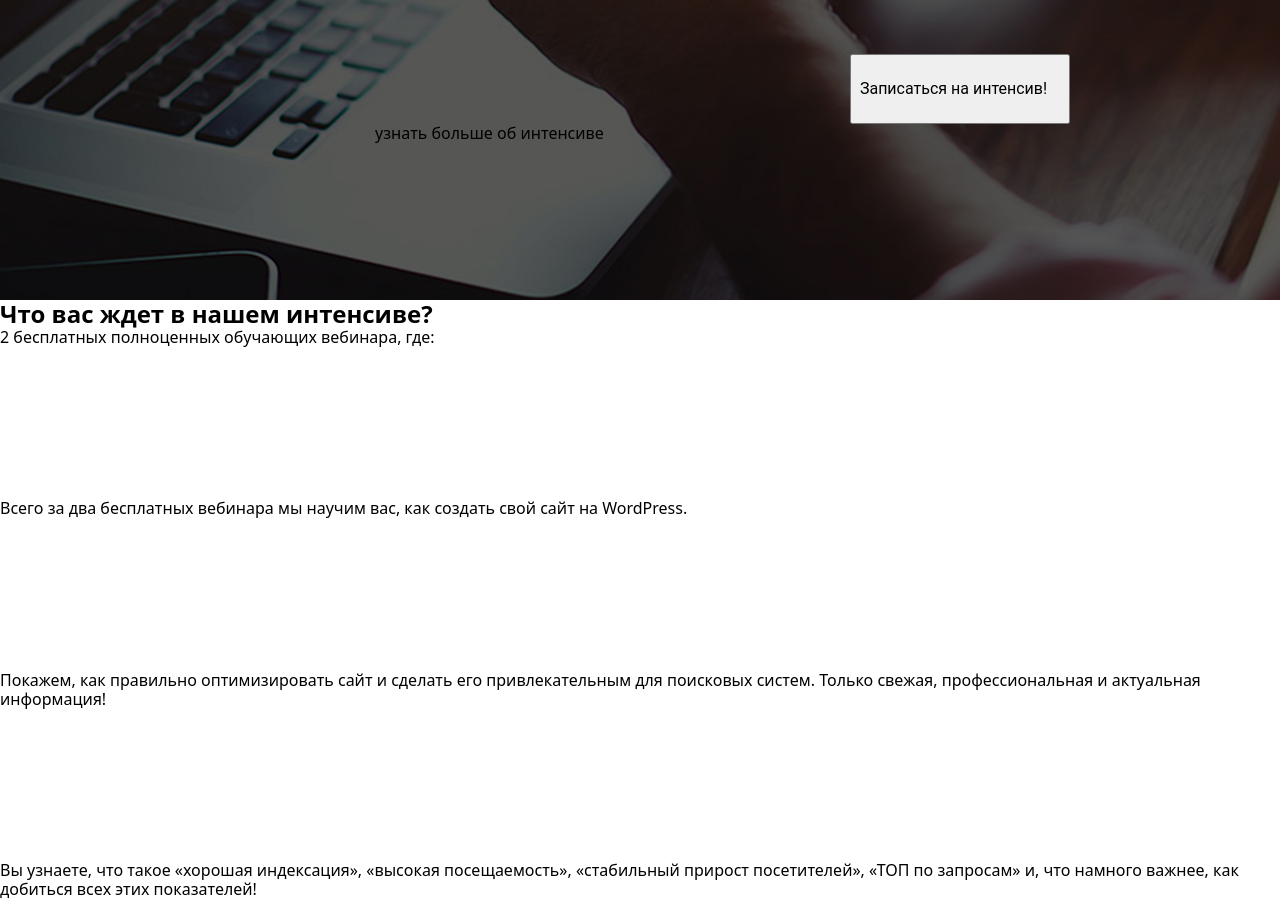
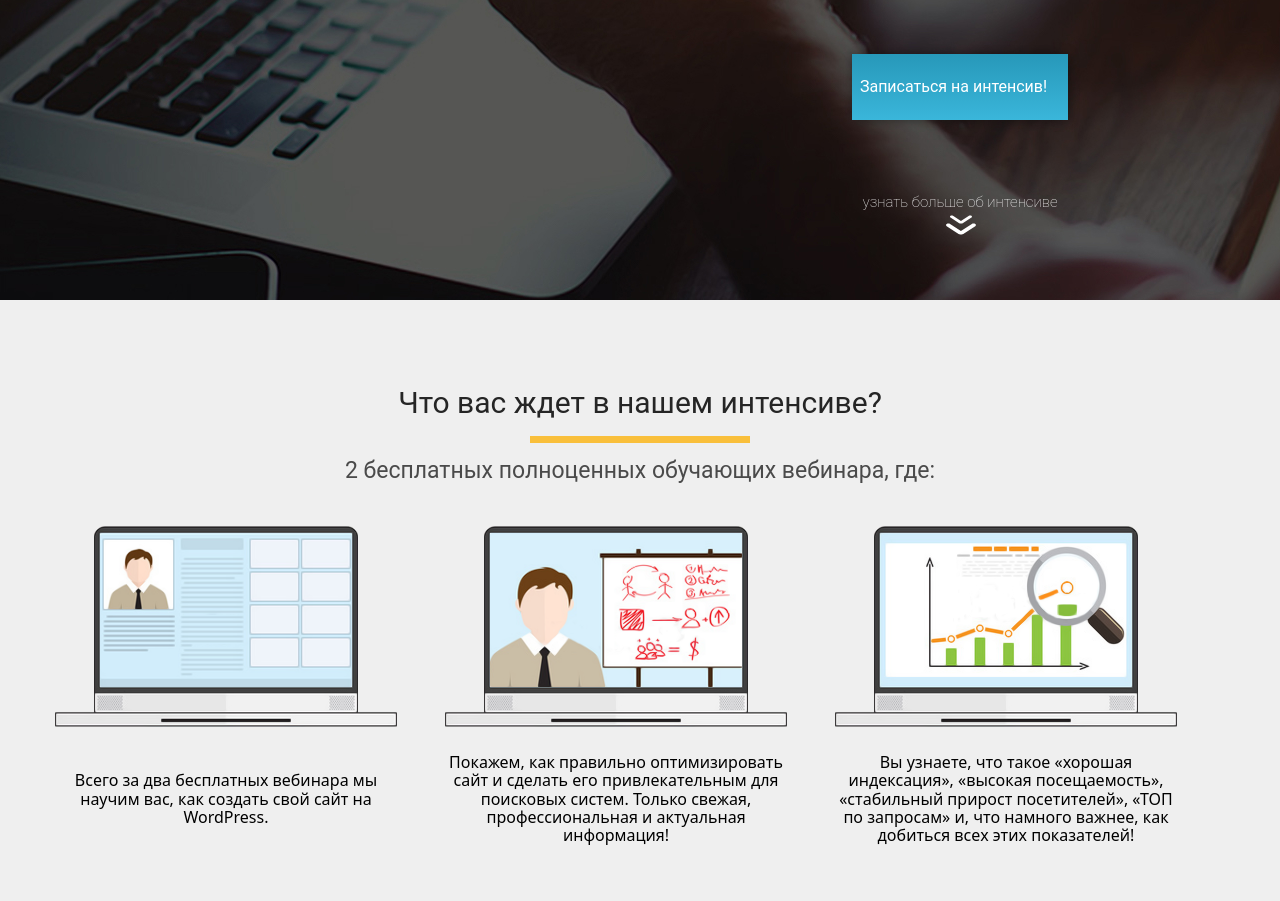
Before and after one commit to Underskinua/layout-2-girl, a plain HTML site: page index.html in a window 1280 px wide. Shown: the part 500-1401 px from the top of the page. Drawn offline with nearby package versions, Linux system fonts and the light colour scheme.

Commit message:
add-second-section-start

```diff
--- a/index.html
+++ b/index.html
@@ -30,38 +30,38 @@
       <section class="banner">
         <div class="container">
           <h1>Создать свой сайт на WordPress</h1>
-          <p class="simply">это просто!</p>
+          <p class="banner__simply">это просто!</p>
           <h2>Куда сложнее сделать это правильно!</h2>
-          <p class="content">
-            Ежедневно в России появляется более 5 000 новых сайтов. И только
-            единицы из них становятся популярными и приносят ощутимую прибыль. В
-            чем секрет? В чем формула успеха? Узнайте на предстоящем двухдневном
-            <strong>БЕСПЛАТНОМ</strong> интенсиве!
+          <p class="banner__content">
+            Ежедневно в России появляется более 5 000 новых сайтов. <br />И
+            только единицы из них становятся популярными и приносят ощутимую
+            прибыль. В чем секрет? В чем формула успеха? Узнайте на предстоящем
+            двухдневном <strong>БЕСПЛАТНОМ</strong> интенсиве!
           </p>
           <button type="button">Записаться на интенсив!</button>
-          <p>узнать больше об интенсиве</p>
-          <svg width="" height="">
-            <use href=""></use>
-          </svg>
+          <a class="banner__action">
+            узнать больше об интенсиве
+            <img src="/images/down.svg" width="31" height="21" />
+          </a>
         </div>
       </section>
       <section class="expect">
+        <div class="container">
           <h2>Что вас ждет в нашем интенсиве?</h2>
-        <p>2 бесплатных полноценных обучающих вебинара, где:</p>
-        <ul>
+          <p class="expect__known">
+            2 бесплатных полноценных обучающих вебинара, где:
+          </p>
+          <ul class="expect__wrapper-img">
             <li>
-            <svg width="" height="">
-              <use href=""></use>
-            </svg>
+              <img width="342" height="201" src="/images/waiting_1.png" />
+
               <p>
                 Всего за два бесплатных вебинара мы научим вас, как создать свой
                 сайт на WordPress.
               </p>
             </li>
             <li>
-            <svg width="" height="">
-              <use href=""></use>
-            </svg>
+              <img width="342" height="201" src="/images/waiting_2.png" />
               <p>
                 Покажем, как правильно оптимизировать сайт и сделать его
                 привлекательным для поисковых систем. Только свежая,
@@ -69,16 +69,16 @@
               </p>
             </li>
             <li>
-            <svg width="" height="">
-              <use href=""></use>
-            </svg>
+              <img width="342" height="201" src="/images/waiting_3.png" />
               <p>
                 Вы узнаете, что такое «хорошая индексация», «высокая
-              посещаемость», «стабильный прирост посетителей», «ТОП по запросам»
-              и, что намного важнее, как добиться всех этих показателей!
+                посещаемость», «стабильный прирост посетителей», «ТОП по
+                запросам» и, что намного важнее, как добиться всех этих
+                показателей!
               </p>
             </li>
           </ul>
+        </div>
       </section>
       <section class="optimization">
         <h2>Что такое оптимизация и зачем она нужна?</h2>
--- a/sass/components/_banner-header.scss
+++ b/sass/components/_banner-header.scss
@@ -3,9 +3,8 @@
     height: 800px;
     position: relative;
     background-image: url(/images/main_bg.jpg);
-}
 
-.banner h1 {
+    & h1 {
             padding-top: 196px;
             color: #f9bf3b;
             font-family: "Roboto", sans-serif;
@@ -17,7 +16,18 @@
             margin-bottom: 20px;
         }
 
-.simply {
+    & h2 {
+            font-family: "Roboto", sans-serif;
+            font-weight: 900;
+            font-size: 41px;
+            color: #f9bf3b;
+            line-height: 1;
+            text-align: center;
+            margin-bottom: 22px;
+        }
+}
+
+.banner__simply {
     display: flex;
     align-items: center;
     justify-content: center;
@@ -26,9 +36,8 @@
     font-size: 80px;
     line-height: 1;
     color: #ffffff;
-}
 
-.simply::before {
+    &::before {
             content: "";
             display: flex;
             align-items: center;
@@ -39,7 +48,7 @@
             margin-right: 20px;
         }
 
-.simply::after {
+    &::after {
         content: '';
         display: flex;
         justify-content: center;
@@ -48,18 +57,10 @@
         height: 2px;
         background-color: #ffffff;
     }
-
-.banner h2 {
-    font-family: "Roboto", sans-serif;
-    font-weight: 900;
-    font-size: 41px;
-    color: #f9bf3b;
-    line-height: 1;
-    text-align: center;
-    margin-bottom: 22px;
 }
 
-.content {
+.banner__content {
+
     font-family: "Roboto", sans-serif;
     font-weight: 300;
     font-size: 21px;
@@ -79,9 +80,26 @@
     display: flex;
     margin-left: auto;
     margin-right: auto;
+    margin-bottom: 70px;
     font-family: "Roboto", sans-serif;
     line-height: 1.14;
-    background: linear-gradient() #2798B9 @ 0%  @ 100%;
-    // color: rgba(255, 255, 255, 1);
-    // box-shadow: 0px 0px 10px rgba(0, 0, 0, 0.4);
+    background: linear-gradient(#2798B9 0%, #3ab6da 100%);
+    border: none;
+    color: #ffffff;
+    box-shadow: 0px 0px 10px rgba(0, 0, 0, 0.4);
 }
+
+.banner__action {
+    display: flex;
+    align-items: center;
+    justify-content: center;
+    flex-direction: column;
+    font-family: "Roboto", sans-serif;
+    font-weight: 100;
+    font-size: 15px;
+    line-height: 1.6;
+    color: rgba(255, 255, 255, 1);
+    text-align: center;
+    margin-bottom: 5px;
+    cursor: pointer;
+}
--- a/sass/components/_expect.scss
+++ b/sass/components/_expect.scss
@@ -0,0 +1,57 @@
+.expect {
+    padding-top: 88px;
+    padding-bottom: 75px;
+    background: #efefef;
+
+    & h2 {
+        display: flex;
+        align-items: center;
+        flex-direction: column;
+        font-family: "Roboto", sans-serif;
+        font-weight: 400;
+        font-size: 30px;
+        line-height: 1;
+        color: #252525;
+        margin-bottom: 18px;
+    }
+
+    & h2::after {
+        content: '';
+        display: flex;
+        width: 220px;
+        height: 7px;
+        margin-top: 18px;
+        background: #f9bf3b;
+    }
+}
+
+.expect__known {
+    font-family: "Roboto", sans-serif;
+    font-weight: 400;
+    font-size: 23px;
+    line-height: 0.86;
+    color: #4a4a4a;
+    margin-bottom: 45px;
+    text-align: center;
+}
+
+.expect__wrapper-img {
+    display: flex;
+    text-align: center;
+
+    & li {
+        display: flex;
+        flex-wrap: wrap;
+        box-sizing:border-box;
+        width: 342px;
+        margin-right: 48px;
+    }
+
+    & img {
+        margin-bottom: 26px;
+    }
+}
+
+// .expect__wrapper-img:not(last-child) {
+      //  margin-right: 48px;
+// }
```
Also changed, not shown: css/main.css, css/main.min.css, images/down.jpg (added), images/down.png (added), images/waiting_1.png (added), images/waiting_2.png (added), images/waiting_3.png (added), 2 other files. Lines whose indentation alone changed are shown as unchanged.
